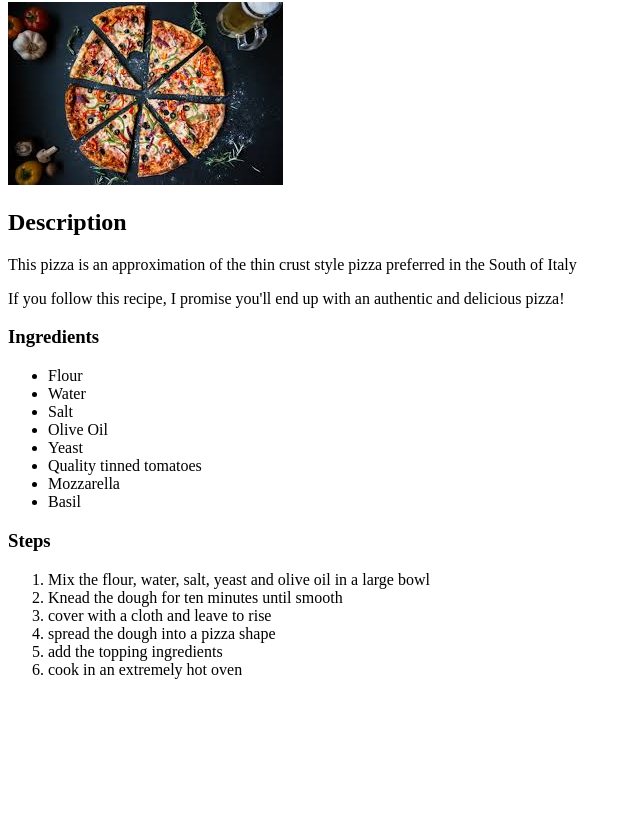
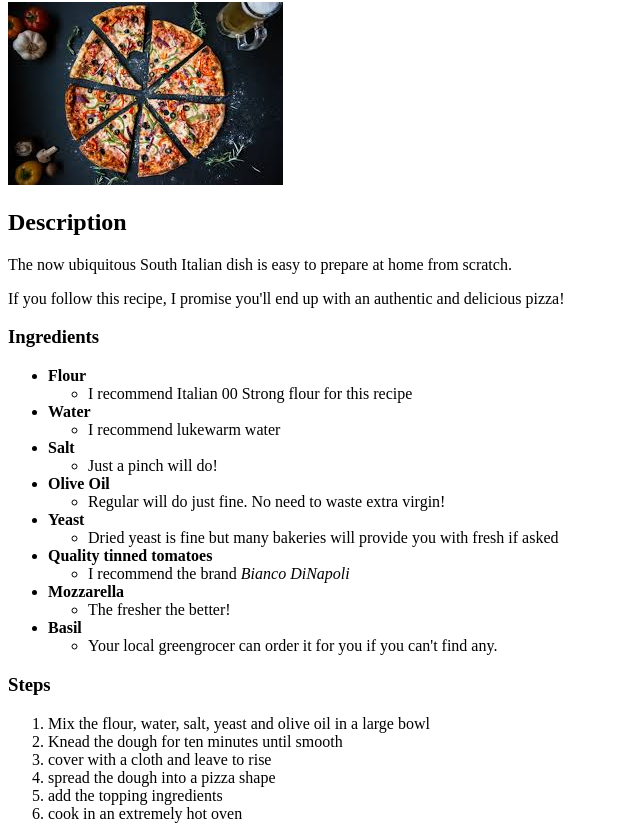
Before and after one commit to zdrebe/odin-recipes, a plain HTML site: page recipes/pizza.html in a window 1280 px wide. Shown: the part 78-917 px from the top of the page, without its empty margins (0-640 px from the left). Before the commit the page ends 800 px from the top, so only its background shows below. Drawn offline with Linux system fonts and the light colour scheme.

Commit message:
Style formatting additions
Change ingredients list to include sub-lists and bold items

```diff
--- a/recipes/pizza.html
+++ b/recipes/pizza.html
@@ -10,18 +10,43 @@
     <h1>Pizza</h1>
     <img src="./recipes-links-and-images/images/pizza.jpg" alt="picture of a pizza">
     <h2><b>Description</b></h2>
-    <p>This pizza is an approximation of the thin crust style pizza preferred in the South of Italy</p>
+    <p>The now ubiquitous South Italian dish is easy to prepare at home from scratch.</p>
     <p>If you follow this recipe, I promise you'll end up with an authentic and delicious pizza!</p>
     <h3>Ingredients</h3>
     <ul>
-        <li>Flour</li>
-        <li>Water</li>
-        <li>Salt</li>
-        <li>Olive Oil</li>
-        <li>Yeast</li>
-        <li>Quality tinned tomatoes</li>
-        <li>Mozzarella</li>
-        <li>Basil</li>
+        <li><b>Flour</b>
+            <ul>
+            <li>I recommend Italian 00 Strong flour for this recipe</li>
+            </ul></li>
+        <li><b>Water</b>
+            <ul>
+                <li>I recommend lukewarm water</li>
+            </ul></li>
+        <li><b>Salt</b>
+            <ul>
+                <li>Just a pinch will do!</li>
+            </ul>
+        </li>
+        <li><b>Olive Oil</b>
+            <ul>
+                <li>Regular will do just fine. No need to waste extra virgin!</li>
+            </ul></li>
+        <li><b>Yeast</b>
+            <ul>
+                <li>Dried yeast is fine but many bakeries will provide you with fresh if asked</li>
+            </ul></li>
+        <li><b>Quality tinned tomatoes</b>
+            <ul>
+                <li>I recommend the brand <em>Bianco DiNapoli</em></li>
+            </ul></li>
+        <li><b>Mozzarella</b>
+            <ul>
+                <li>The fresher the better!</li>
+            </ul></li>
+        <li><b>Basil</b>
+            <ul>
+                <li>Your local greengrocer can order it for you if you can't find any.</li>
+            </ul></li>
     </ul>
     <h3>Steps</h3>
     <ol>
```
